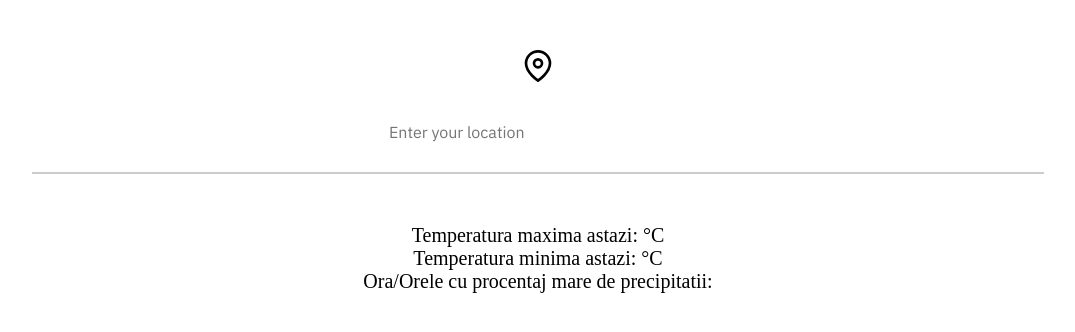
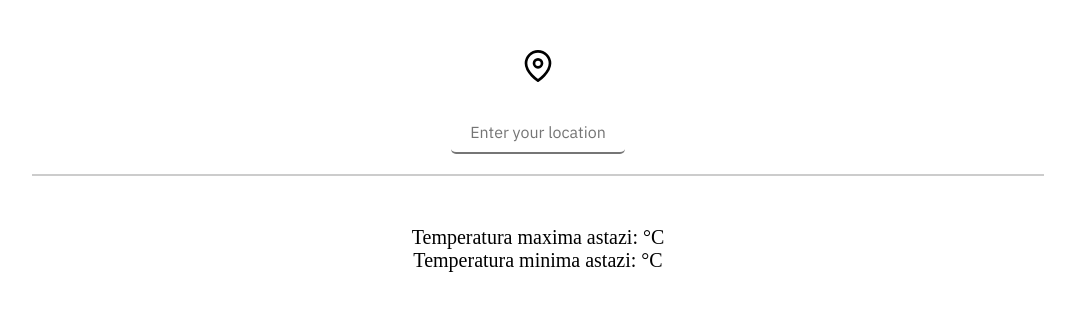
Before and after one commit to GrigorescuStefan/Weather-Check, a website: page index.html in a window 1280 px wide. Shown: the whole page, without its empty margins (102-1177 px from the left). Drawn offline with nearby package versions, Linux system fonts and the light colour scheme.

Commit message:
minor adjustments

```diff
--- a/index.html
+++ b/index.html
@@ -21,12 +21,11 @@
             <path d="M21 10c0 7-9 13-9 13s-9-6-9-13a9 9 0 0 1 18 0z"></path>
             <circle cx="12" cy="10" r="3"></circle>
         </svg>
-        <input type="text" class="city" size="32" placeholder="Enter your location">
+        <input type="text" class="city" size="16" placeholder="Enter your location">
     </div>
     <div class="api-results">
         <span>Temperatura maxima astazi: <span id="temperatureMax"></span><span>°C</span></span>
         <span>Temperatura minima astazi: <span id="temperatureMin"></span><span>°C</span></span>
-        <span>Ora/Orele cu procentaj mare de precipitatii: <span id="precipitationHours"></span></span>
     </div>
     <script src="https://cdnjs.cloudflare.com/ajax/libs/PapaParse/5.3.0/papaparse.min.js"></script>
     <script src="script.js"></script>
--- a/script.js
+++ b/script.js
@@ -28,7 +28,7 @@ async function GeocodingAPICall(locationSearch) {
 function WeatherAPICall(arrayCoordinates) {
   const responseData = {};
   fetch(
-    `https://api.open-meteo.com/v1/forecast?latitude=${arrayCoordinates[0]}&longitude=${arrayCoordinates[1]}&daily=apparent_temperature_max,apparent_temperature_min,precipitation_hours&forecast_days=1&timezone=auto`
+    `https://api.open-meteo.com/v1/forecast?latitude=${arrayCoordinates[0]}&longitude=${arrayCoordinates[1]}&daily=apparent_temperature_max,apparent_temperature_min&forecast_days=1&timezone=auto`
   )
     .then((response) => response.json())
     .then((response) => {
@@ -37,7 +37,6 @@ function WeatherAPICall(arrayCoordinates) {
       responseData.precipitationHours = response.daily.precipitation_hours;
       document.getElementById('temperatureMax').innerHTML = responseData.temperatureMax;
       document.getElementById('temperatureMin').innerHTML = responseData.temperatureMin;
-      document.getElementById('precipitationHours').innerHTML = responseData.precipitationHours;
     })
     .catch((error) => console.error(error));
 }
--- a/style.css
+++ b/style.css
@@ -10,9 +10,13 @@
     margin-top: 20px;
     padding: 10px;
     border-radius: 5px;
-    border: none;
+    border-bottom-style: 2px solid black;
+    border-top-style: none;
+    border-left-style: none;
+    border-right-style: none;
     font-size: 16px;
     font-family: 'IBM Plex Sans', sans-serif;
+    text-align-last: center;
 }
 
 .search-box svg {
```
